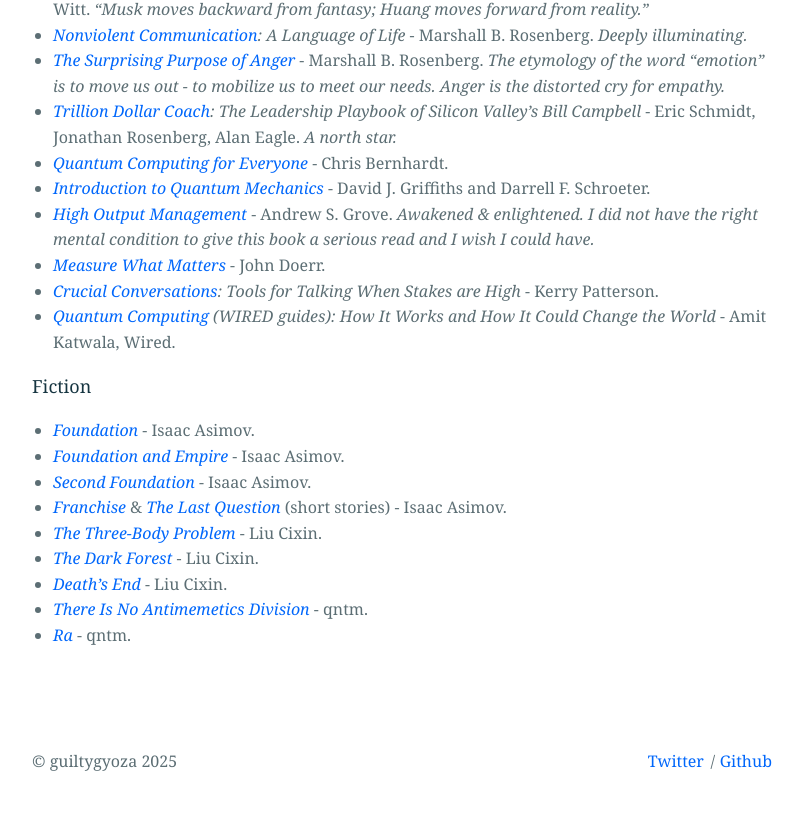
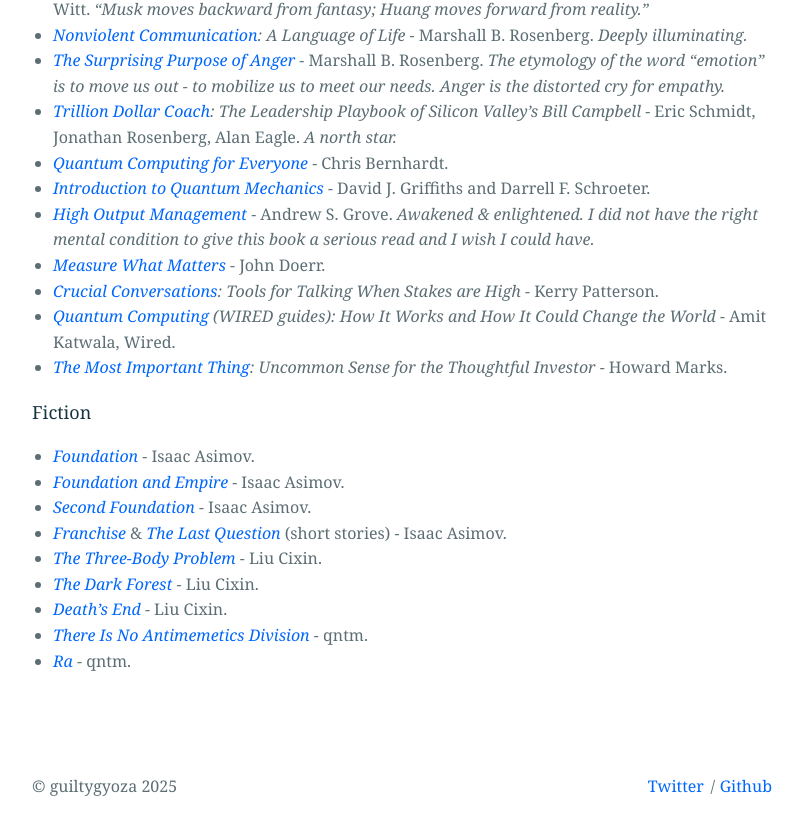
Before and after one commit to guiltygyoza/new-blog, a Jekyll site: the page built from _pages/bookshelf.markdown, in a window 1280 px wide and 900 px high, scrolled down 2003 px. Shown: the top 835 px of the window, without its empty margins (238-1041 px from the left). Built offline with Jekyll 4.4.1, drawn with Linux system fonts in a browser that asks for light colours.

Commit message:
add book

```diff
--- a/_pages/bookshelf.markdown
+++ b/_pages/bookshelf.markdown
@@ -50,6 +50,7 @@
 - *[Measure What Matters](https://www.goodreads.com/book/show/39286958-measure-what-matters){:target="_blank"}* - John Doerr.
 - *[Crucial Conversations](https://www.goodreads.com/book/show/15014.Crucial_Conversations){:target="_blank"}: Tools for Talking When Stakes are High* - Kerry Patterson.
 - *[Quantum Computing](https://www.goodreads.com/book/show/55668470-quantum-computing-wired-guides){:target="_blank"} (WIRED guides): How It Works and How It Could Change the World* - Amit Katwala, Wired.
+- *[The Most Important Thing](https://www.goodreads.com/book/show/10454418-the-most-important-thing){:target="_blank"}: Uncommon Sense for the Thoughtful Investor* - Howard Marks.
 
 ### Fiction
 - *[Foundation](https://www.goodreads.com/book/show/29579.Foundation){:target="_blank"}* - Isaac Asimov.
```
